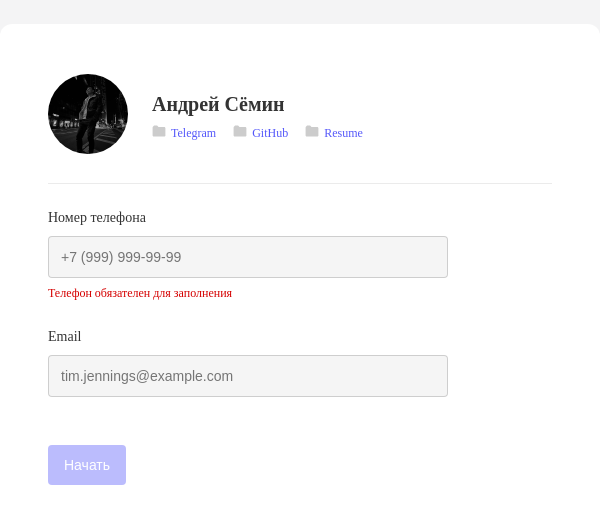
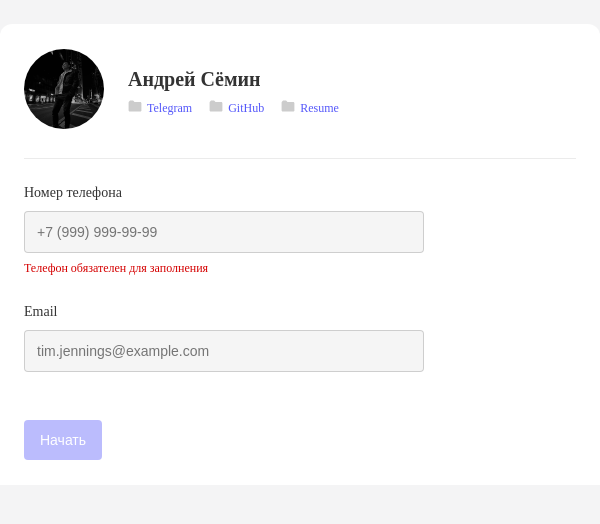
Before and after one commit to AndruhaSem/front-cloud-camp, a React (Create React App) app: page /create/create/create in a window 600 px wide. Shown: the top 524 px of the page. Built offline with nearby package versions, Linux system fonts and the light colour scheme; a web font is replaced by a local one.

Commit message:
examination adaptive

```diff
--- a/src/app/styles/form-screen.css
+++ b/src/app/styles/form-screen.css
@@ -1,6 +1,6 @@
 @media (max-width: 620px) {
-  .main-container {
-    padding: 25px 24px;
+  .forms-screen-container {
+    padding: 25px 24px !important;
   }
 }
 @media (min-width: 480px) {
@@ -9,7 +9,7 @@
   }
 
   .error-modal {
-    width: 392px;
+    width: 392px !important;
   }
 }
 .forms-screen-container {
```
